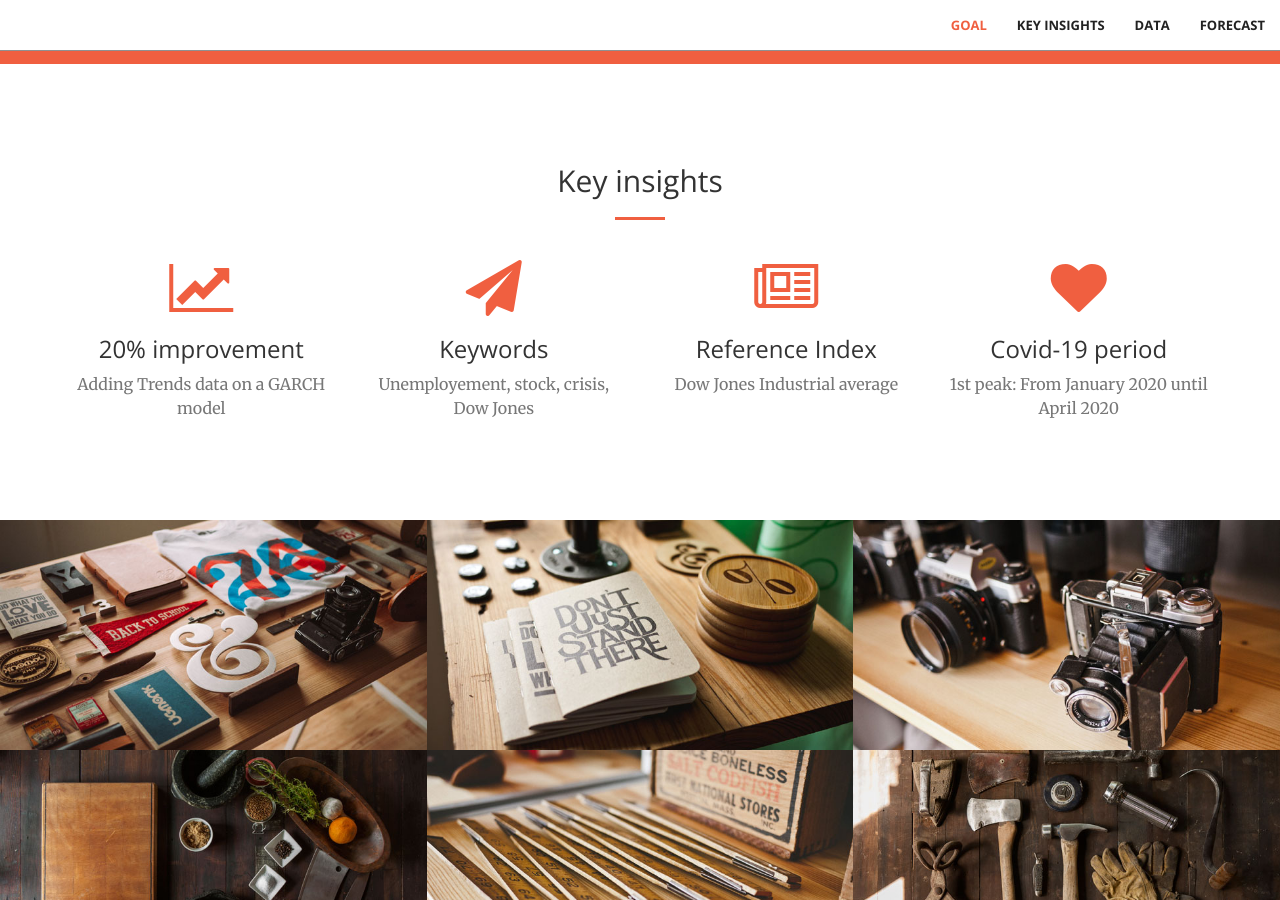
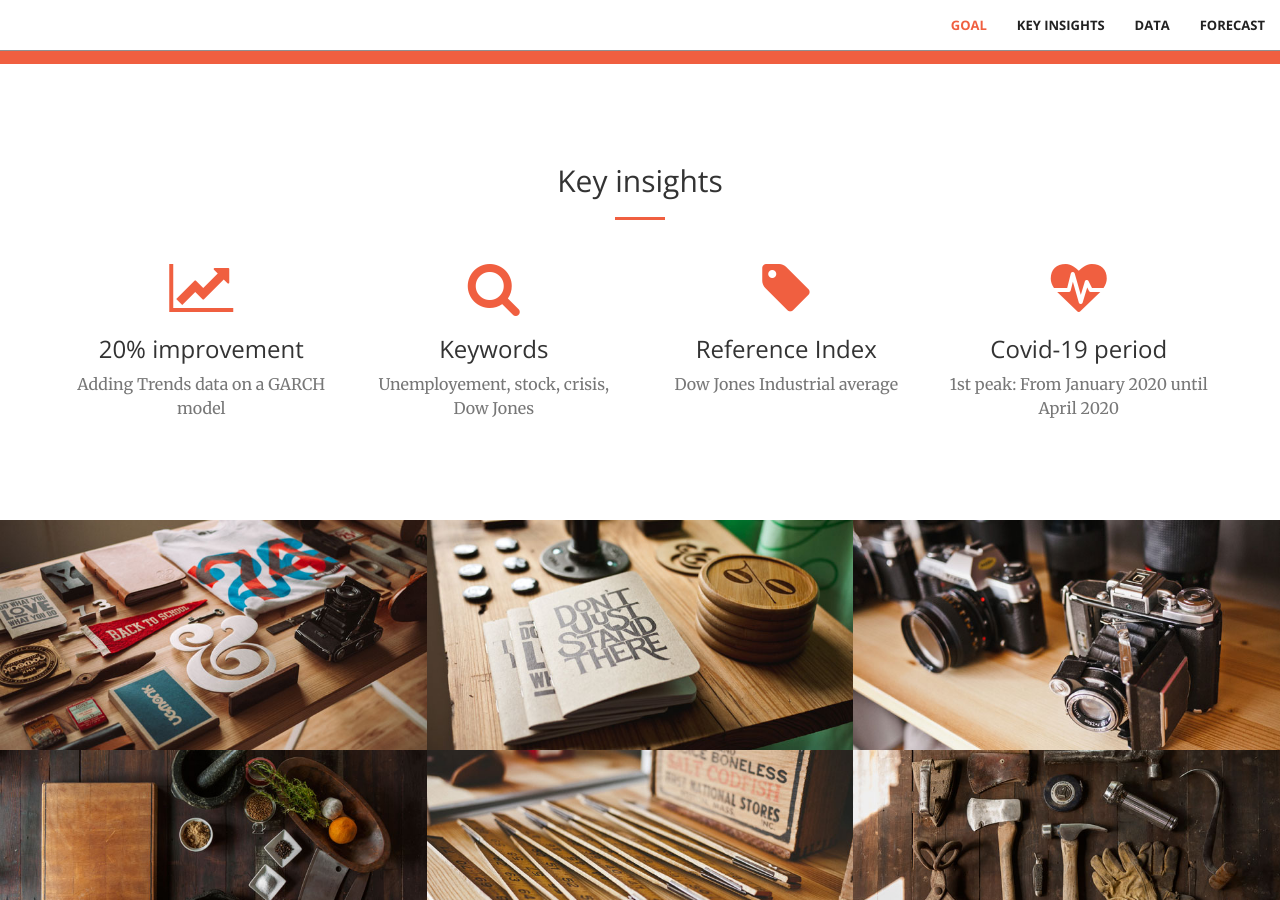
Before and after one commit to Laragervaise/forecasting-stock-volatility, a Jekyll site: the page built from index.html, in a window 1280 px wide and 900 px high, scrolled down 1252 px. Built offline with Jekyll 4.4.1, drawn with Linux system fonts in a browser that asks for light colours.

Commit message:
Update insights.html

```diff
--- a/_includes/insights.html
+++ b/_includes/insights.html
@@ -18,21 +18,21 @@
             </div>
             <div class="col-lg-3 col-md-6 text-center">
                 <div class="service-box">
-                    <i class="fa fa-4x fa-paper-plane wow bounceIn text-primary" data-wow-delay=".1s"></i>
+                    <i class="fa fa-4x fa-search wow bounceIn text-primary" data-wow-delay=".1s"></i>
                     <h3>Keywords</h3>
                     <p class="text-muted">Unemployement, stock, crisis, Dow Jones</p>
                 </div>
             </div>
             <div class="col-lg-3 col-md-6 text-center">
                 <div class="service-box">
-                    <i class="fa fa-4x fa-newspaper-o wow bounceIn text-primary" data-wow-delay=".2s"></i>
+                    <i class="fa fa-4x fa-tag wow bounceIn text-primary" data-wow-delay=".2s"></i>
                     <h3>Reference Index</h3>
                     <p class="text-muted">Dow Jones Industrial average</p>
                 </div>
             </div>
             <div class="col-lg-3 col-md-6 text-center">
                 <div class="service-box">
-                    <i class="fa fa-4x fa-heart wow bounceIn text-primary" data-wow-delay=".3s"></i>
+                    <i class="fa fa-4x fa-heartbeat wow bounceIn text-primary" data-wow-delay=".3s"></i>
                     <h3>Covid-19 period</h3>
                     <p class="text-muted">1st peak: From January 2020 until April 2020</p>
                 </div>
```
